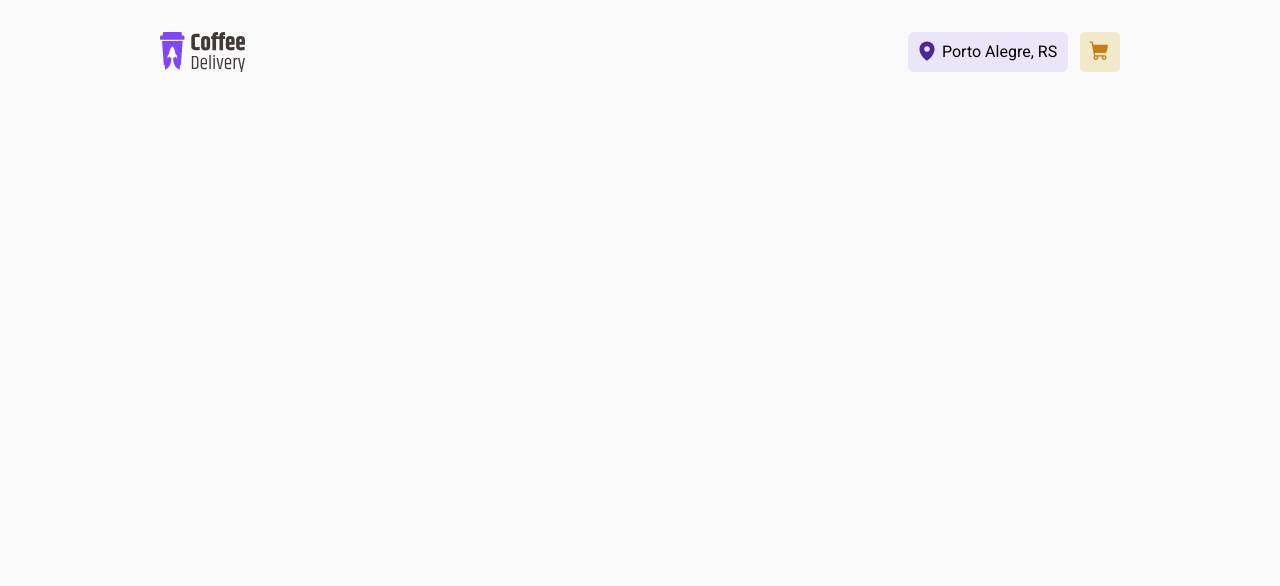
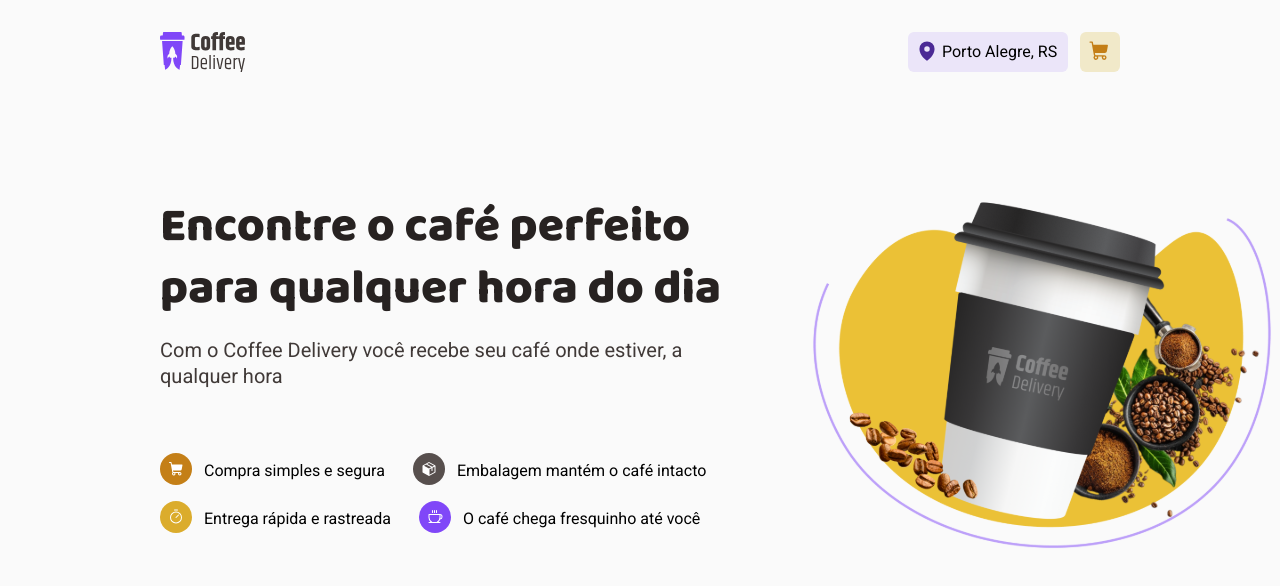
Before and after one commit to gustavobreack3257/coffe_delivery_react, a React (Vite) app: page / in a window 1280 px wide. Shown: the top 586 px of the page. Built offline with nearby package versions, Linux system fonts and the light colour scheme.

Commit message:
feat: component IntroductionCoffee in Home

```diff
--- /dev/null
+++ b/src/screens/Home/components/IntroductionCoffee/index.tsx
@@ -0,0 +1,49 @@
+import {
+  CoffeeIconContainer,
+  IntroductionSubTitle,
+  IntroductionTitle,
+  MarketingContainer,
+  PackageIconContainer,
+  ShoppingCartIconContainer,
+  ShoppingCartIcon,
+  TimerIconContainer,
+  PackageIcon,
+  TimerIcon,
+  CoffeeIcon,
+} from './styles'
+
+export function IntroductionCoffee() {
+  return (
+    <aside>
+      <IntroductionTitle>
+        Encontre o café perfeito para qualquer hora do dia
+      </IntroductionTitle>
+
+      <IntroductionSubTitle>
+        Com o Coffee Delivery você recebe seu café onde estiver, a qualquer hora
+      </IntroductionSubTitle>
+
+      <MarketingContainer>
+        <ShoppingCartIconContainer>
+          <ShoppingCartIcon weight="fill" />
+        </ShoppingCartIconContainer>
+        <p>Compra simples e segura</p>
+
+        <PackageIconContainer>
+          <PackageIcon weight="fill" />
+        </PackageIconContainer>
+        <p>Embalagem mantém o café intacto</p>
+
+        <TimerIconContainer>
+          <TimerIcon />
+        </TimerIconContainer>
+        <p>Entrega rápida e rastreada</p>
+
+        <CoffeeIconContainer>
+          <CoffeeIcon />
+        </CoffeeIconContainer>
+        <p>O café chega fresquinho até você</p>
+      </MarketingContainer>
+    </aside>
+  )
+}
--- /dev/null
+++ b/src/screens/Home/components/IntroductionCoffee/styles.ts
@@ -0,0 +1,72 @@
+import { ShoppingCart, Package, Timer, Coffee } from '@phosphor-icons/react'
+import styled from 'styled-components'
+
+export const IntroductionTitle = styled.p`
+  font-family: 'Baloo 2';
+  font-size: 3rem;
+  font-weight: 800;
+  line-height: 130%;
+
+  color: ${(props) => props.theme['base-title']};
+`
+export const IntroductionSubTitle = styled.p`
+  font-size: 1.25rem;
+  line-height: 130%;
+
+  margin-top: 1rem;
+  color: ${(props) => props.theme['base-subtitle']};
+`
+export const MarketingContainer = styled.div`
+  width: 35.25rem;
+  height: 5.25rem;
+
+  display: flex;
+  flex: 1 1 50%;
+  flex-wrap: wrap;
+
+  margin-top: 4rem;
+  gap: 0.75rem;
+
+  p {
+    margin-top: 0.5rem;
+    margin-right: 1rem;
+  }
+`
+export const IconBaseContainer = styled.div`
+  height: 2rem;
+  width: 2rem;
+
+  display: flex;
+  justify-content: center;
+  align-items: center;
+
+  border-radius: 1rem;
+  border-width: none;
+`
+export const ShoppingCartIconContainer = styled(IconBaseContainer)`
+  background: ${(props) => props.theme['yellow-dark']};
+`
+
+export const ShoppingCartIcon = styled(ShoppingCart)`
+  color: ${(props) => props.theme.white};
+`
+
+export const PackageIconContainer = styled(IconBaseContainer)`
+  background: ${(props) => props.theme['base-text']};
+`
+export const PackageIcon = styled(Package)`
+  color: ${(props) => props.theme.white};
+`
+export const TimerIconContainer = styled(IconBaseContainer)`
+  background: ${(props) => props.theme.yellow};
+`
+
+export const TimerIcon = styled(Timer)`
+  color: ${(props) => props.theme.white};
+`
+export const CoffeeIconContainer = styled(IconBaseContainer)`
+  background: ${(props) => props.theme.purple};
+`
+export const CoffeeIcon = styled(Coffee)`
+  color: ${(props) => props.theme.white};
+`
--- a/src/screens/Home/index.tsx
+++ b/src/screens/Home/index.tsx
@@ -1,10 +1,22 @@
 import { Header } from '../../components/Header'
-import { HomeContainer } from './styles'
+import { IntroductionCoffee } from './components/IntroductionCoffee'
+
+import CoffeeSVG from '../../assets/IntroductionCoffee.svg'
+
+import { HomeContainer, IntroductionContentContainer } from './styles'
 
 export function Home() {
   return (
     <HomeContainer>
       <Header />
+
+      <IntroductionContentContainer>
+        <IntroductionCoffee />
+
+        <div>
+          <img src={CoffeeSVG} alt="Imagem de publicidade" />
+        </div>
+      </IntroductionContentContainer>
     </HomeContainer>
   )
 }
--- a/src/screens/Home/styles.ts
+++ b/src/screens/Home/styles.ts
@@ -1,6 +1,12 @@
 import styled from 'styled-components'
-
 export const HomeContainer = styled.div`
   flex: 1;
-  height: 100vh;
 `
+
+export const IntroductionContentContainer = styled.aside`
+  display: grid;
+  grid-template-columns: 36.75rem 1fr;
+  gap: 3.5rem;
+  margin: 5.75rem 10rem;
+  align-items: flex-start;
+`
```
Also changed, not shown: src/assets/Background.svg (added), src/assets/IntroductionCoffee.svg (added).
